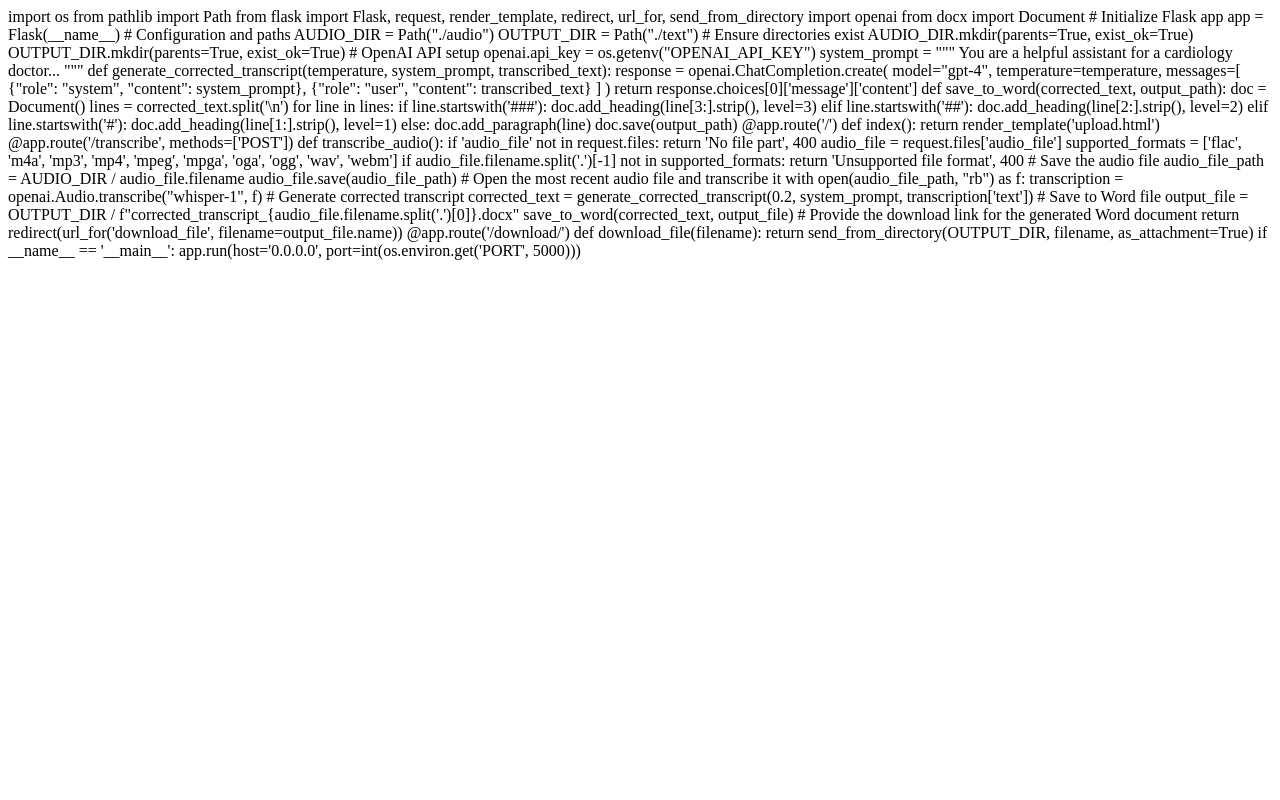
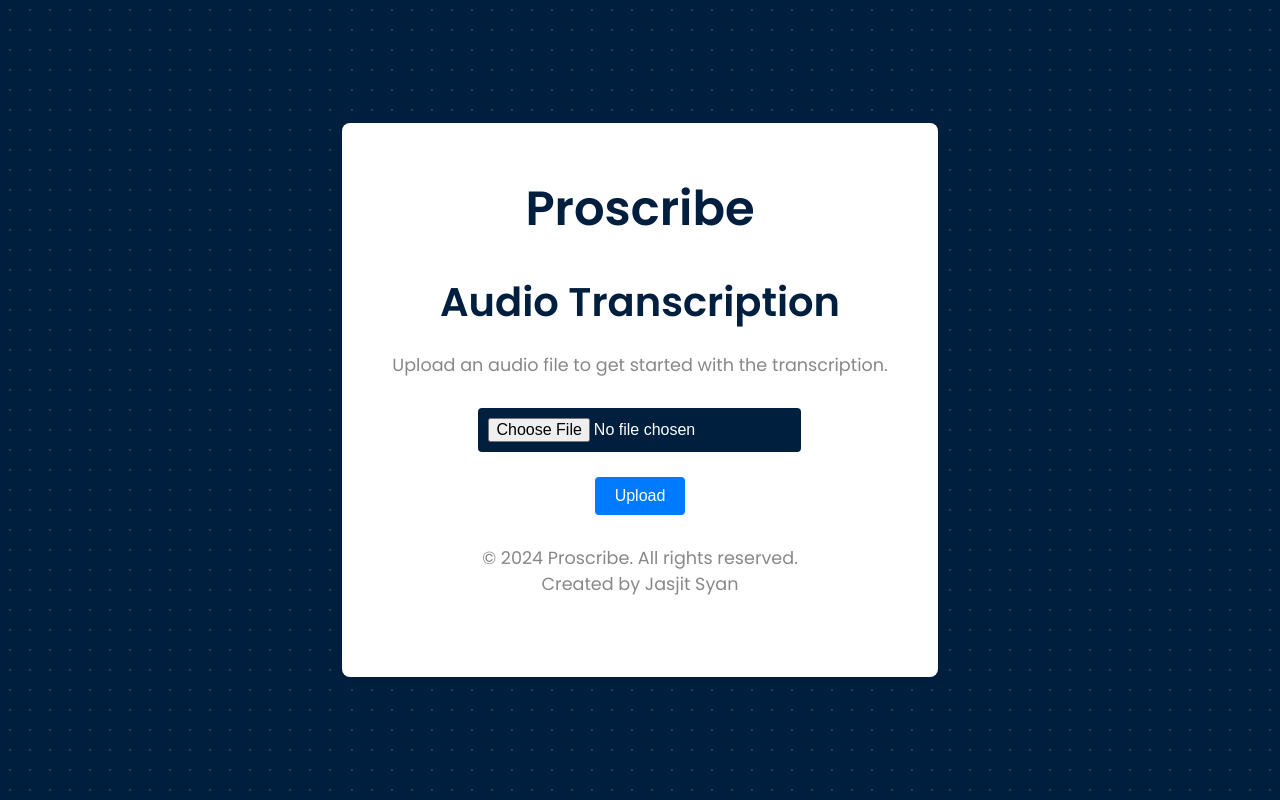
Before and after one commit to jasjitsyan/proscribe, a Flask app: page / in a window 1280 px wide. Run offline with Flask 3, Linux system fonts and the light colour scheme.

Commit message:
Update upload.html

```diff
--- a/templates/upload.html
+++ b/templates/upload.html
@@ -1,88 +1,169 @@
-import os
-from pathlib import Path
-from flask import Flask, request, render_template, redirect, url_for, send_from_directory
-import openai
-from docx import Document
+<!DOCTYPE html>
+<html lang="en">
+<head>
+    <meta charset="UTF-8">
+    <meta name="viewport" content="width=device-width, initial-scale=1.0">
+    <title>Proscribe - Audio Transcription</title>
+    <link href="https://fonts.googleapis.com/css2?family=Poppins:wght@400;600&display=swap" rel="stylesheet">
+    <style>
+        body, html {
+            height: 100%;
+            margin: 0;
+            font-family: 'Poppins', sans-serif;
+            background-color: #001f3f;
+            display: flex;
+            justify-content: center;
+            align-items: center;
+            background-image: radial-gradient(#888, #001f3f 1px, #001f3f 2px);
+            background-size: 20px 20px;
+        }
 
-# Initialize Flask app
-app = Flask(__name__)
+        .container {
+            text-align: center;
+            padding: 50px;
+            background-color: #ffffff;
+            border-radius: 8px;
+            box-shadow: 0px 4px 12px rgba(0, 0, 0, 0.1);
+            max-width: 500px;
+            width: 100%;
+        }
 
-# Configuration and paths
-AUDIO_DIR = Path("./audio")
-OUTPUT_DIR = Path("./text")
+        h1 {
+            font-size: 2.5rem;
+            color: #001f3f;
+            margin-bottom: 20px;
+        }
 
-# Ensure directories exist
-AUDIO_DIR.mkdir(parents=True, exist_ok=True)
-OUTPUT_DIR.mkdir(parents=True, exist_ok=True)
+        p {
+            color: #888;
+            margin-bottom: 30px;
+            font-size: 1.1rem;
+        }
 
-# OpenAI API setup
-openai.api_key = os.getenv("OPENAI_API_KEY")
+        input[type="file"] {
+            padding: 10px;
+            background-color: #001f3f;
+            color: #fff;
+            border: none;
+            border-radius: 4px;
+            cursor: pointer;
+            font-size: 1rem;
+        }
 
-system_prompt = """
-You are a helpful assistant for a cardiology doctor...
-"""
+        button {
+            padding: 10px 20px;
+            background-color: #007bff;
+            color: #fff;
+            border: none;
+            border-radius: 4px;
+            cursor: pointer;
+            font-size: 1rem;
+            transition: background-color 0.3s ease;
+        }
 
-def generate_corrected_transcript(temperature, system_prompt, transcribed_text):
-    response = openai.ChatCompletion.create(
-        model="gpt-4",
-        temperature=temperature,
-        messages=[
-            {"role": "system", "content": system_prompt},
-            {"role": "user", "content": transcribed_text}
-        ]
-    )
-    return response.choices[0]['message']['content']
+        button:hover {
+            background-color: #0056b3;
+        }
 
-def save_to_word(corrected_text, output_path):
-    doc = Document()
-    lines = corrected_text.split('\n')
-    for line in lines:
-        if line.startswith('###'):
-            doc.add_heading(line[3:].strip(), level=3)
-        elif line.startswith('##'):
-            doc.add_heading(line[2:].strip(), level=2)
-        elif line.startswith('#'):
-            doc.add_heading(line[1:].strip(), level=1)
-        else:
-            doc.add_paragraph(line)
-    doc.save(output_path)
+        .logo {
+            font-size: 3rem;
+            color: #001f3f;
+            font-weight: 600;
+        }
 
-@app.route('/')
-def index():
-    return render_template('upload.html')
+        .footer {
+            margin-top: 30px;
+            color: #aaa;
+            font-size: 0.9rem;
+        }
 
-@app.route('/transcribe', methods=['POST'])
-def transcribe_audio():
-    if 'audio_file' not in request.files:
-        return 'No file part', 400
+        .hidden {
+            display: none;
+        }
+    </style>
+</head>
+<body>
+    <div class="container">
+        <div class="logo">Proscribe</div>
+        <h1>Audio Transcription</h1>
+        <p>Upload an audio file to get started with the transcription.</p>
+        <form id="upload-form">
+            <input type="file" name="audio_file" id="audio-file" accept="audio/*" required>
+            <br><br>
+            <button type="submit">Upload</button>
+        </form>
 
-    audio_file = request.files['audio_file']
-    supported_formats = ['flac', 'm4a', 'mp3', 'mp4', 'mpeg', 'mpga', 'oga', 'ogg', 'wav', 'webm']
+        <div id="processing" class="hidden">
+            <p>Processing audio... Please wait.</p>
+        </div>
 
-    if audio_file.filename.split('.')[-1] not in supported_formats:
-        return 'Unsupported file format', 400
+        <div id="result" class="hidden">
+            <h2>Transcribed Medical Letter</h2>
+            <p id="transcribed-text"></p>
+            <button id="copy-btn">Copy to Clipboard</button>
+            <button id="download-btn">Save Document</button>
+        </div>
 
-    # Save the audio file
-    audio_file_path = AUDIO_DIR / audio_file.filename
-    audio_file.save(audio_file_path)
+        <div class="footer">
+            <p>&copy; 2024 Proscribe. All rights reserved. <br> Created by Jasjit Syan</p>
+        </div>
+    </div>
 
-    # Open the most recent audio file and transcribe it
-    with open(audio_file_path, "rb") as f:
-        transcription = openai.Audio.transcribe("whisper-1", f)
+    <script>
+        const form = document.getElementById('upload-form');
+        const processing = document.getElementById('processing');
+        const result = document.getElementById('result');
+        const transcribedTextElem = document.getElementById('transcribed-text');
 
-    # Generate corrected transcript
-    corrected_text = generate_corrected_transcript(0.2, system_prompt, transcription['text'])
+        form.addEventListener('submit', function(event) {
+            event.preventDefault();
+            const fileInput = document.getElementById('audio-file');
+            const file = fileInput.files[0];
 
-    # Save to Word file
-    output_file = OUTPUT_DIR / f"corrected_transcript_{audio_file.filename.split('.')[0]}.docx"
-    save_to_word(corrected_text, output_file)
+            if (file) {
+                processing.classList.remove('hidden');
 
-    # Provide the download link for the generated Word document
-    return redirect(url_for('download_file', filename=output_file.name))
+                const formData = new FormData();
+                formData.append('audio_file', file);
 
-@app.route('/download/<filename>')
-def download_file(filename):
-    return send_from_directory(OUTPUT_DIR, filename, as_attachment=True)
+                fetch('/transcribe', {
+                    method: 'POST',
+                    body: formData
+                })
+                .then(response => response.json())
+                .then(data => {
+                    processing.classList.add('hidden');
+                    result.classList.remove('hidden');
+                    transcribedTextElem.textContent = data.transcribedText;
+                })
+                .catch(error => {
+                    console.error('Error:', error);
+                    processing.textContent = 'An error occurred. Please try again.';
+                });
+            }
+        });
 
-if __name__ == '__main__':
-    app.run(host='0.0.0.0', port=int(os.environ.get('PORT', 5000)))
+        // Copy to Clipboard
+        document.getElementById('copy-btn').addEventListener('click', function() {
+            const text = document.getElementById('transcribed-text').textContent;
+            navigator.clipboard.writeText(text).then(function() {
+                alert('Copied to clipboard');
+            }).catch(function(error) {
+                console.error('Error copying text:', error);
+            });
+        });
+
+        // Save as document
+        document.getElementById('download-btn').addEventListener('click', function() {
+            const text = document.getElementById('transcribed-text').textContent;
+            const blob = new Blob([text], { type: 'text/plain' });
+            const url = URL.createObjectURL(blob);
+            const a = document.createElement('a');
+            a.href = url;
+            a.download = 'medical_letter.txt';
+            a.click();
+            URL.revokeObjectURL(url);
+        });
+    </script>
+</body>
+</html>
```
